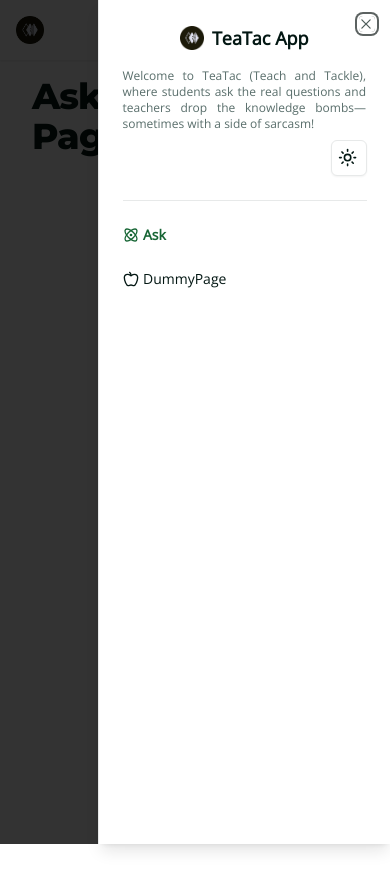
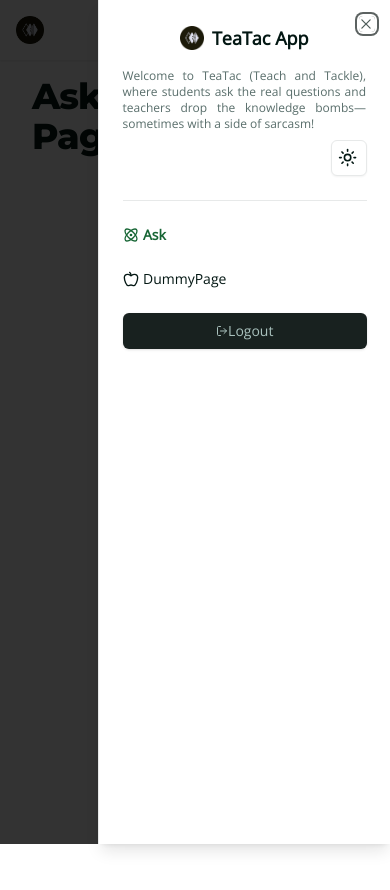
Before and after one commit to dominicpam89/showcase-04-hiremeplease, a Next.js app: page /ask-questions in a window 390 px wide. Both pictures are taken after a click on the button 364 px from the left and 30 px from the top of the page. Shown: the top 890 px of the page. Built offline with nearby package versions, Linux system fonts and the light colour scheme; no server answers.

Commit message:
implement logout in navigation desktop and mobile

```diff
--- /dev/null
+++ b/components/ui-custom/navbar-desktop-logout.tsx
@@ -0,0 +1,22 @@
+"use client";
+import { DropdownMenuItem } from "@/components/ui/dropdown-menu";
+import { useContextAuth } from "@/lib/hooks/useContextAuth";
+import { LogOutIcon } from "lucide-react";
+import { useRouter } from "next/navigation";
+
+export default function NavbarDesktopLogoutUI() {
+	const { signoutState } = useContextAuth();
+	const router = useRouter();
+	return (
+		<DropdownMenuItem
+			onClick={() => {
+				signoutState.mutate();
+				router.replace("/login");
+			}}
+			className="flex gap-2"
+		>
+			<LogOutIcon size={12} />
+			<span>Logout</span>
+		</DropdownMenuItem>
+	);
+}
--- a/components/ui-custom/navbar-desktop.tsx
+++ b/components/ui-custom/navbar-desktop.tsx
@@ -8,6 +8,7 @@ import {
 	DropdownMenuTrigger,
 } from "@/components/ui/dropdown-menu";
 import ThemeToggle from "@/components/themes/toggle";
+import NavbarDesktopLogoutUI from "./navbar-desktop-logout";
 
 export default function NavbarDesktopUI() {
 	return (
@@ -27,6 +28,8 @@ export default function NavbarDesktopUI() {
 					<DropdownMenuItem>Billing</DropdownMenuItem>
 					<DropdownMenuItem>Team</DropdownMenuItem>
 					<DropdownMenuItem>Subscription</DropdownMenuItem>
+					<DropdownMenuSeparator />
+					<NavbarDesktopLogoutUI />
 				</DropdownMenuContent>
 			</DropdownMenu>
 		</div>
--- /dev/null
+++ b/components/ui-custom/navlist-mobile-logout.tsx
@@ -0,0 +1,20 @@
+import { useContextAuth } from "@/lib/hooks/useContextAuth";
+import { LogOutIcon } from "lucide-react";
+import { useRouter } from "next/navigation";
+import { Button } from "@/components/ui/button";
+
+export default function NavlistMobileLogout() {
+	const { signoutState } = useContextAuth();
+	const router = useRouter();
+	return (
+		<Button
+			onClick={() => {
+				signoutState.mutate();
+				router.replace("/login");
+			}}
+		>
+			<LogOutIcon size={12} />
+			Logout
+		</Button>
+	);
+}
--- a/components/ui-custom/navlist-mobile.tsx
+++ b/components/ui-custom/navlist-mobile.tsx
@@ -14,6 +14,7 @@ import { LogoUI } from "./logo";
 import { Separator } from "@/components/ui/separator";
 import { useCommonToggle } from "@/lib/hooks/useCommonToggle";
 import ThemeToggle from "@/components/themes/toggle";
+import NavlistMobileLogout from "./navlist-mobile-logout";
 
 export default function NavlistMobileUI() {
 	const { open, onOpenChange, toggleClose } = useCommonToggle();
@@ -53,6 +54,7 @@ export default function NavlistMobileUI() {
 							onSelect={toggleClose}
 						/>
 					))}
+					<NavlistMobileLogout />
 				</ul>
 			</SheetContent>
 		</Sheet>
```
